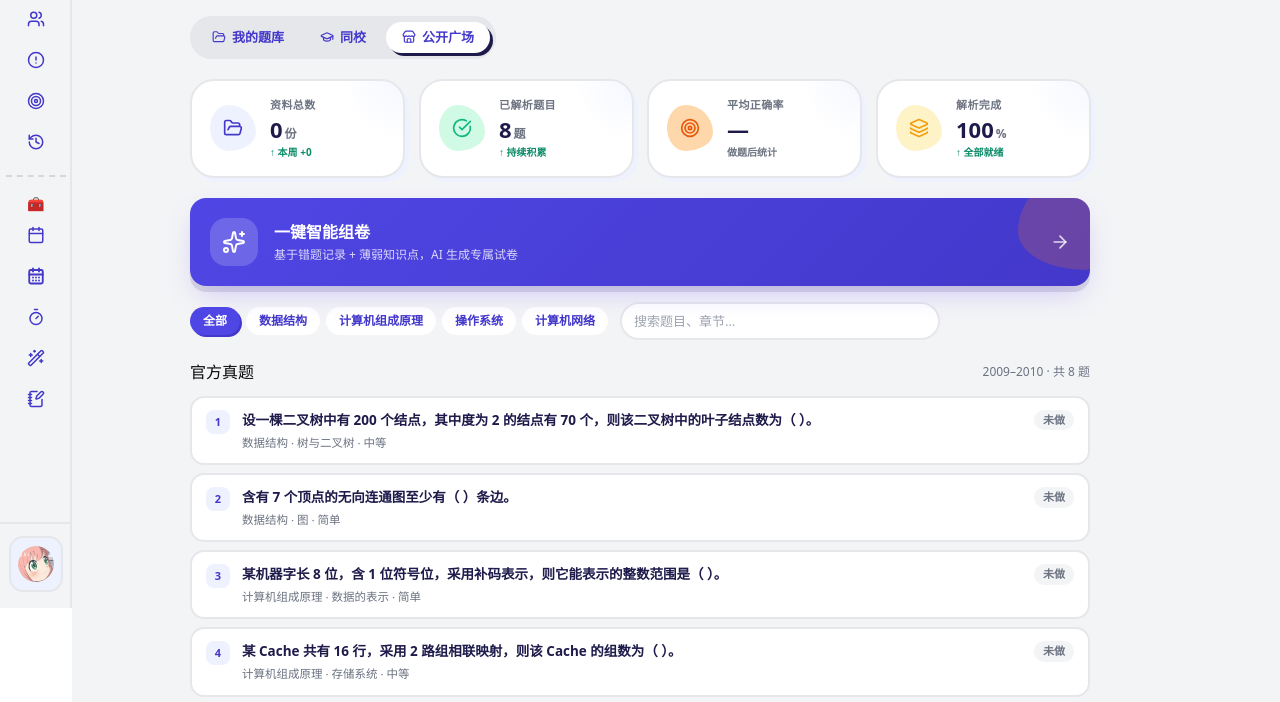
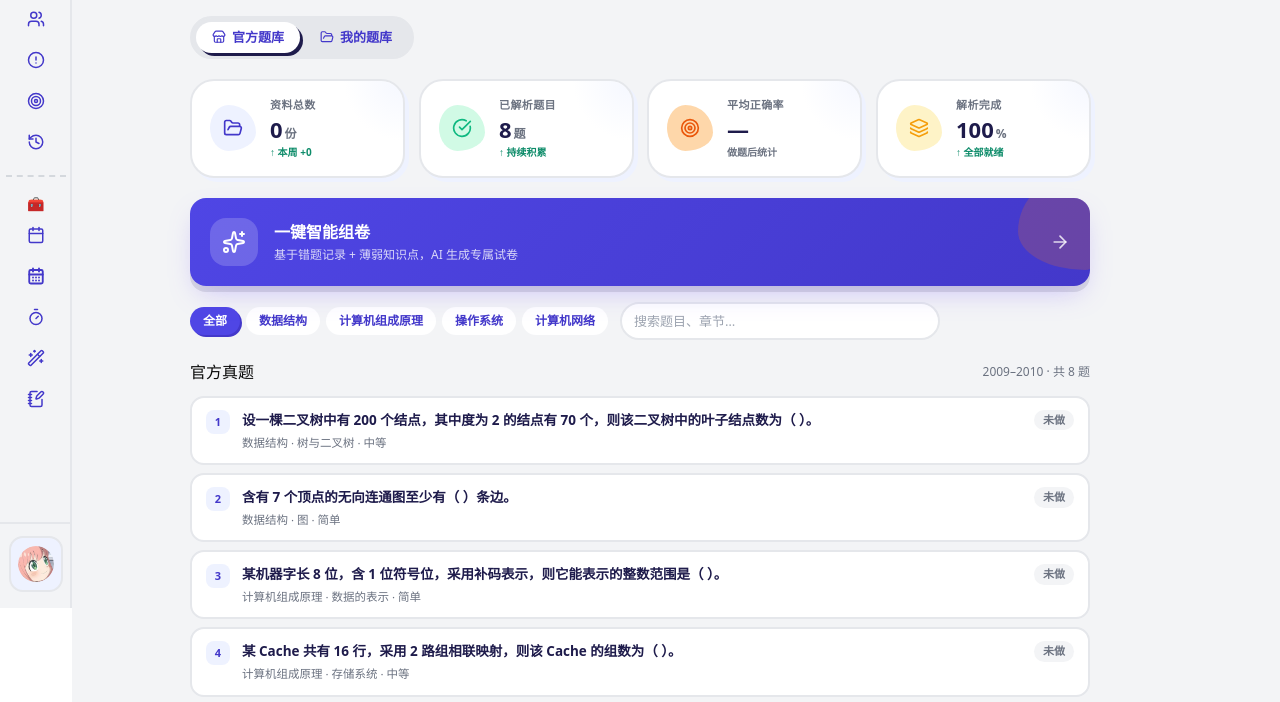
Before and after one commit to wyih1221/binary-study, a plain HTML site: page html/library.html in a window 1280 px wide. Shown: the part 192-894 px from the top of the page. Drawn offline with Linux system fonts and the light colour scheme.

Commit message:
题库 tab：公开广场改名官方题库，删除同校，我的题库移到其后

```diff
--- a/html/library.html
+++ b/html/library.html
@@ -168,33 +168,22 @@
                     style="background-color: var(--paper); color: var(--grape-deep); box-shadow: 3px 3px 0 var(--ink)"><svg
                         xmlns="http://www.w3.org/2000/svg" width="24" height="24" viewBox="0 0 24 24" fill="none"
                         stroke="currentColor" stroke-width="2" stroke-linecap="round" stroke-linejoin="round"
-                        class="lucide lucide-folder-open size-3.5" aria-hidden="true">
-                        <path
-                            d="m6 14 1.5-2.9A2 2 0 0 1 9.24 10H20a2 2 0 0 1 1.94 2.5l-1.54 6a2 2 0 0 1-1.95 1.5H4a2 2 0 0 1-2-2V5a2 2 0 0 1 2-2h3.9a2 2 0 0 1 1.69.9l.81 1.2a2 2 0 0 0 1.67.9H18a2 2 0 0 1 2 2v2">
-                        </path>
-                    </svg>我的题库</button><button
-                    class="flex items-center gap-1.5 rounded-full px-4 py-1.5 text-[13px] font-bold transition-all duration-150"
-                    style="color: var(--ink-soft)"><svg
-                        xmlns="http://www.w3.org/2000/svg" width="24" height="24" viewBox="0 0 24 24" fill="none"
-                        stroke="currentColor" stroke-width="2" stroke-linecap="round" stroke-linejoin="round"
-                        class="lucide lucide-graduation-cap size-3.5" aria-hidden="true">
-                        <path
-                            d="M21.42 10.922a1 1 0 0 0-.019-1.838L12.83 5.18a2 2 0 0 0-1.66 0L2.6 9.08a1 1 0 0 0 0 1.832l8.57 3.908a2 2 0 0 0 1.66 0z">
-                        </path>
-                        <path d="M22 10v6"></path>
-                        <path d="M6 12.5V16a6 3 0 0 0 12 0v-3.5"></path>
-                    </svg>同校</button><button
-                    class="flex items-center gap-1.5 rounded-full px-4 py-1.5 text-[13px] font-bold transition-all duration-150"
-                    style="color: var(--ink-soft)"><svg
-                        xmlns="http://www.w3.org/2000/svg" width="24" height="24" viewBox="0 0 24 24" fill="none"
-                        stroke="currentColor" stroke-width="2" stroke-linecap="round" stroke-linejoin="round"
                         class="lucide lucide-store size-3.5" aria-hidden="true">
                         <path d="M15 21v-5a1 1 0 0 0-1-1h-4a1 1 0 0 0-1 1v5"></path>
                         <path
                             d="M17.774 10.31a1.12 1.12 0 0 0-1.549 0 2.5 2.5 0 0 1-3.451 0 1.12 1.12 0 0 0-1.548 0 2.5 2.5 0 0 1-3.452 0 1.12 1.12 0 0 0-1.549 0 2.5 2.5 0 0 1-3.77-3.248l2.889-4.184A2 2 0 0 1 7 2h10a2 2 0 0 1 1.653.873l2.895 4.192a2.5 2.5 0 0 1-3.774 3.244">
                         </path>
                         <path d="M4 10.95V19a2 2 0 0 0 2 2h12a2 2 0 0 0 2-2v-8.05"></path>
-                    </svg>公开广场</button></div>
+                    </svg>官方题库</button><button
+                    class="flex items-center gap-1.5 rounded-full px-4 py-1.5 text-[13px] font-bold transition-all duration-150"
+                    style="color: var(--ink-soft)"><svg
+                        xmlns="http://www.w3.org/2000/svg" width="24" height="24" viewBox="0 0 24 24" fill="none"
+                        stroke="currentColor" stroke-width="2" stroke-linecap="round" stroke-linejoin="round"
+                        class="lucide lucide-folder-open size-3.5" aria-hidden="true">
+                        <path
+                            d="m6 14 1.5-2.9A2 2 0 0 1 9.24 10H20a2 2 0 0 1 1.94 2.5l-1.54 6a2 2 0 0 1-1.95 1.5H4a2 2 0 0 1-2-2V5a2 2 0 0 1 2-2h3.9a2 2 0 0 1 1.69.9l.81 1.2a2 2 0 0 0 1.67.9H18a2 2 0 0 1 2 2v2">
+                        </path>
+                    </svg>我的题库</button></div>
             <div class="v3-stats mt-5">
                 <div class="v3-stat">
                     <div class="v3-stat-ic bg-grape-soft text-grape-deep"><svg xmlns="http://www.w3.org/2000/svg"
--- a/js/features.js
+++ b/js/features.js
@@ -370,7 +370,7 @@
     var origRow = row ? row.innerHTML : '';
     var tabs = $$('button', tabWrap);
     var tabNames = tabs.map(function (b) { return b.textContent.trim(); });
-    var active = '公开广场';
+    var active = '官方题库';
     var subject = '全部';
     var kw = '';
 
@@ -399,7 +399,7 @@
 
     function renderRow() {
       if (!row) return;
-      if (active !== '公开广场') { row.innerHTML = origRow; return; }
+      if (active !== '官方题库') { row.innerHTML = origRow; return; }
       var subs = ['全部'].concat(QS.map(function (q) { return q.subject; })
         .filter(function (v, i, a) { return a.indexOf(v) === i; }));
       row.innerHTML = '<div class="bh-chips">' + subs.map(function (s) {
@@ -419,16 +419,15 @@
     function render() {
       stats();
       if (secHead) {
-        secHead.innerHTML = active === '公开广场'
+        secHead.innerHTML = active === '官方题库'
           ? '官方真题 <span class="ml-1.5 text-xs font-normal text-[var(--ink-faint)]">2009–2010 · 共 ' + QS.length + ' 题</span>'
-          : '<span>' + active + '</span> <span class="ml-1.5 text-xs font-normal text-[var(--ink-faint)]">来源：我上传的</span>';
+          : '我的题库 <span class="ml-1.5 text-xs font-normal text-[var(--ink-faint)]">来源：我上传的</span>';
       }
-      if (active !== '公开广场') {
+      if (active !== '官方题库') {
         listBox.className = 'flex flex-col items-center justify-center py-20';
-        listBox.innerHTML = '<div class="bh-empty" style="padding:0"><b>' +
-          (active === '我的题库' ? '还没有自己的题库' : '同校题库还没有内容') + '</b>' +
-          (active === '我的题库' ? '可以先做官方真题练手，再按章节专项突破' : '去公开广场看看内置真题') +
-          '<br><br><a class="bh-mis-act is-main" href="practice.html">去做官方真题</a></div>';
+        listBox.innerHTML = '<div class="bh-empty" style="padding:0"><b>还没有自己的题库</b>' +
+          '可以先做官方真题练手，再按章节专项突破<br><br>' +
+          '<a class="bh-mis-act is-main" href="practice.html">去做官方真题</a></div>';
         return;
       }
       var shown = QS.filter(function (q) {
```
